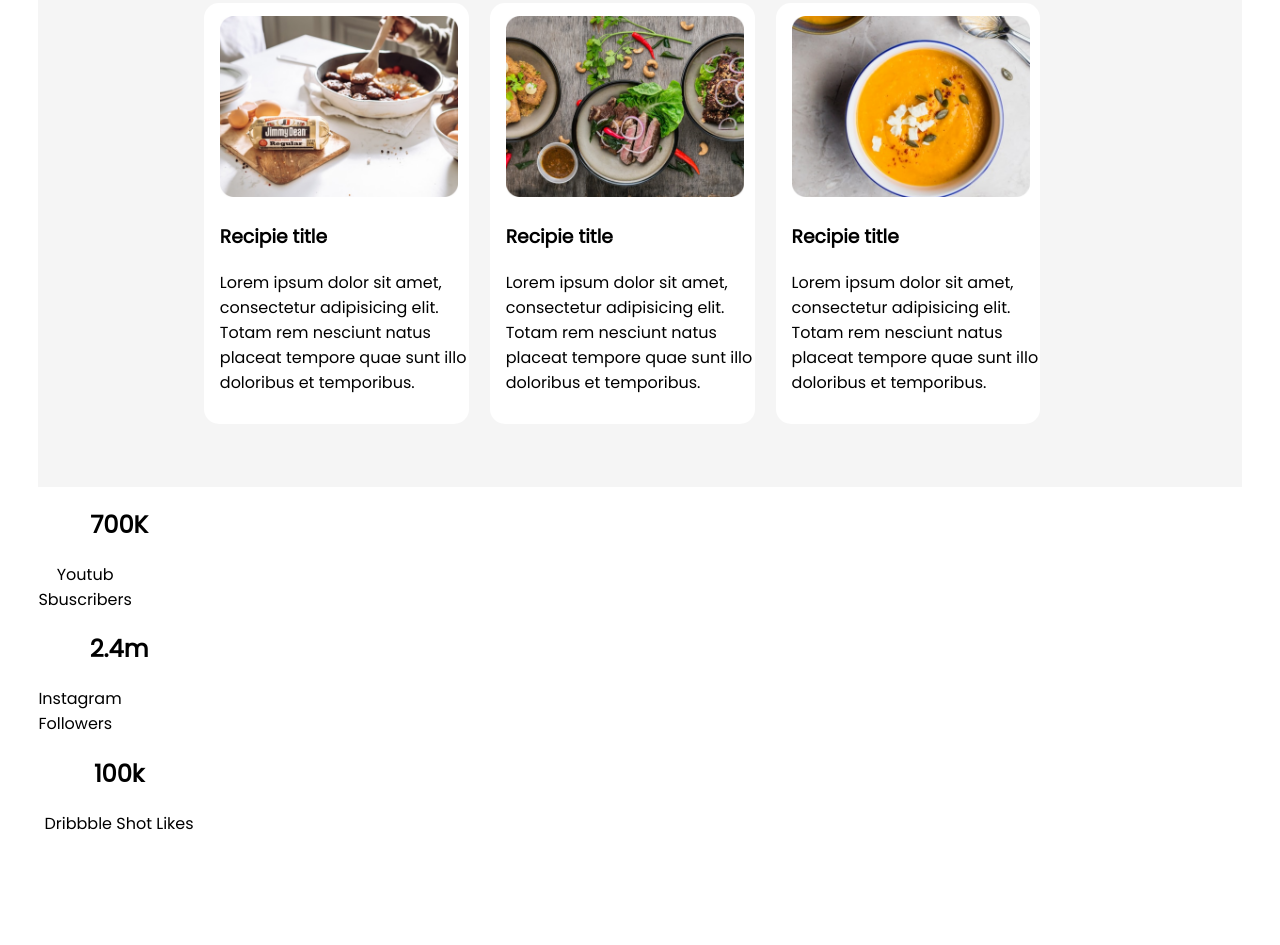
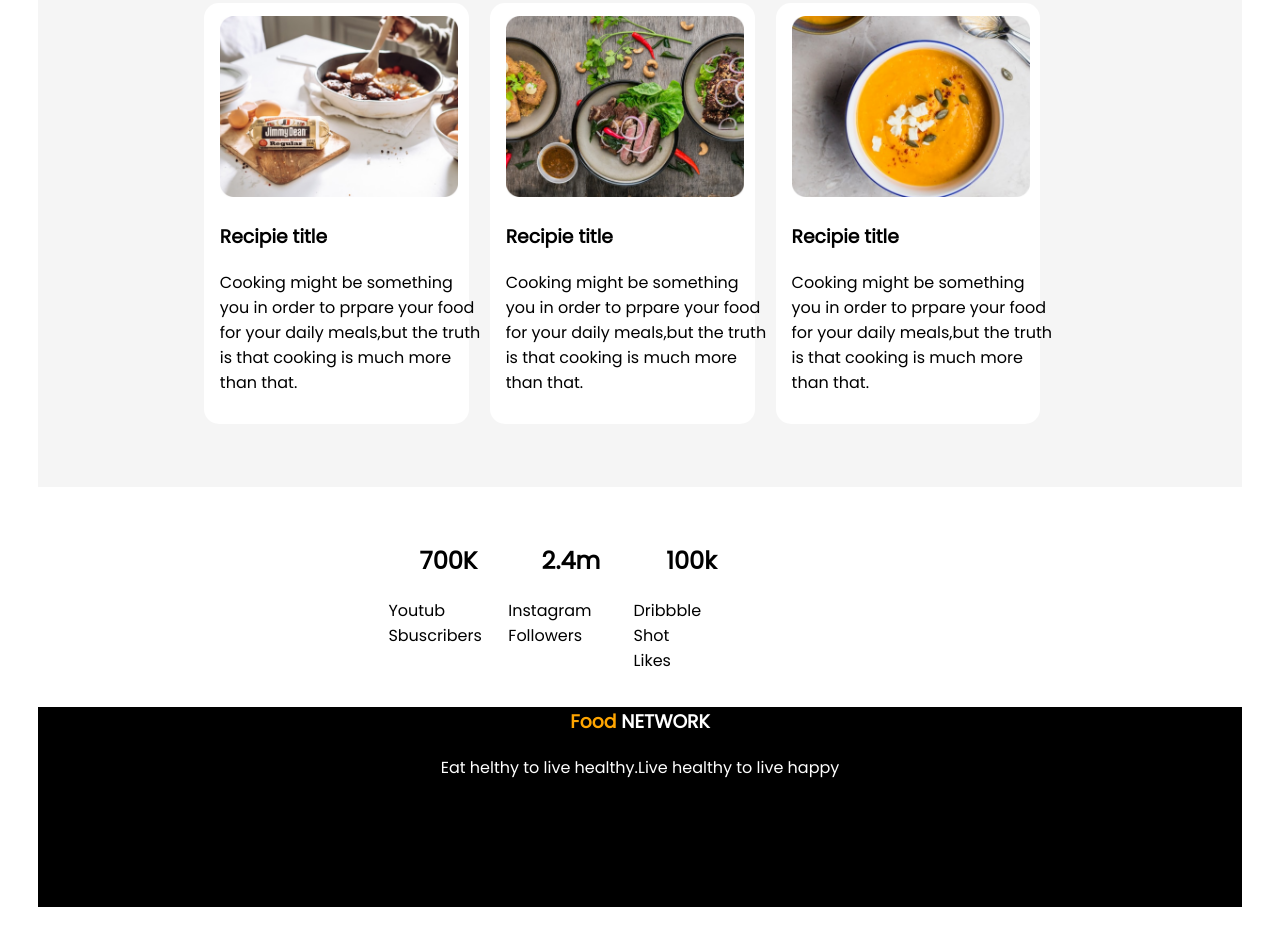
Before and after one commit to sabbirhero4/food-network-repo, a plain HTML site: page index.html in a window 1280 px wide. Shown: the part 1078-2023 px from the top of the page. Before the commit the page ends 1969 px from the top, so only its background shows below. Drawn offline with Linux system fonts and the light colour scheme.

Commit message:
update-repo

```diff
--- a/index.html
+++ b/index.html
@@ -52,9 +52,8 @@
                 <div class="sub">
                     <img src="images/pictur1.jpg" alt="">
                     <h3>Recipie title</h3>
-                    <p>Lorem ipsum dolor sit amet, consectetur adipisicing elit. Totam rem nesciunt natus placeat
-                        tempore
-                        quae sunt illo doloribus et temporibus.</p>
+                    <p>Cooking might be something you in order to prpare your food for your daily meals,but the truth is
+                        that cooking is much more than that.</p>
                 </div>
             </div>
 
@@ -62,10 +61,8 @@
                 <div class="sub">
                     <img src="images/picture2.jpg" alt="">
                     <h3>Recipie title</h3>
-                    <p>Lorem ipsum dolor sit amet, consectetur adipisicing elit.</br>Totam rem nesciunt natus </br>
-                        placeat
-                        tempore
-                        quae sunt illo doloribus et temporibus.</p>
+                    <p>Cooking might be something you in order to prpare your food for your daily meals,but the truth is
+                        that cooking is much more than that.</p>
                 </div>
             </div>
 
@@ -73,26 +70,36 @@
                 <div class="sub">
                     <img src="images/picture3.png" alt="">
                     <h3>Recipie title</h3>
-                    <p>Lorem ipsum dolor sit amet, consectetur adipisicing elit.</br> Totam rem nesciunt natus</br>
-                        placeat
-                        tempore quae sunt illo doloribus et temporibus.</p>
+                    <p>Cooking might be something you in order to prpare your food for your daily meals,but the truth is
+                        that cooking is much more than that.</p>
                 </div>
             </div>
         </div>
     </section>
     <section class="virtual">
         <div class="youtube">
-            <h1>700K</h1>
-            <p id="kichen">Youtub Sbuscribers</p>
-            <h1>2.4m</h1>
-            <p id="chiken">Instagram Followers</p>
-            <h1>100k</h1>
-            <p>Dribbble Shot Likes</p>
+            <div>
+                <h1>700K</h1>
+                <p id="kichen">Youtub Sbuscribers</p>
+            </div>
+
+            <div>
+                <h1>2.4m</h1>
+                <p id="chiken">Instagram Followers</p>
+            </div>
+            <div>
+                <h1>100k</h1>
+                <p id="red-chili">Dribbble Shot Likes</p>
+            </div>
+        </div>
 
 
         </div>
     </section>
-    <section></section>
+    <footer class="foot">
+        <h3 class="item"><span class="orange-color">Food</span> NETWORK</h3>
+        <p class="item">Eat helthy to live healthy.Live healthy to live happy</p>
+    </footer>
 </body>
 
 </html>
--- a/style.css
+++ b/style.css
@@ -100,7 +100,7 @@ a{
     text-align: center;
     display: flex;
 }
-#youtube{
+.youtube{
     text-align: center;
         width: 30%;
         float: left;
@@ -108,12 +108,47 @@ a{
         position: relative;
         left: 150px;
         margin-top: 3%;
+        display: flex;
 
     }
 
 #kichen{
-    width: 20%;
-    display: flex;
+    width: 10%;
+    position: relative;
+
 }
-#chiken{width: 28%;
-    margin-top: 10px;}
+#chiken{width: 10%;
+    position: relative;
+}
+#red-chili{ width: 10%;
+    position: relative;
+
+    }
+.beef{
+    background-color: black;
+    width: 100%;
+    height: 200px;
+    font-family: 'Franklin Gothic Medium', 'Arial Narrow', Arial, sans-serif;
+    text-align: center;
+    margin-top: 0%;
+}
+footer h3{
+    text-align: center;
+
+}
+.item{
+    color: white;
+}
+footer P{
+    text-align: center;
+
+}
+.foot{
+    width: 100%;
+    height: 200px;
+    background-color:black;
+    text-align: center;
+    margin-top: 8%;
+    margin: 0%;
+
+}
```
